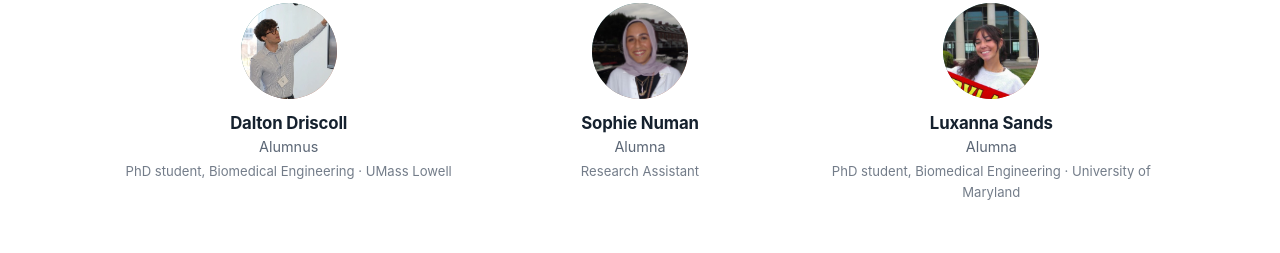
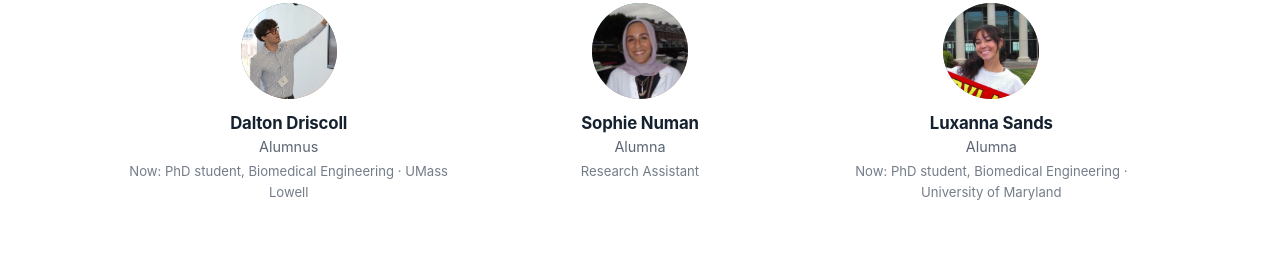
Before and after one commit to wlewis2/IDEAS-Lab, a plain HTML site: page index.html in a window 1280 px wide. Shown: the part 3686-3939 px from the top of the page. Drawn offline with Linux system fonts and the light colour scheme.

Commit message:
Prefix alumni current roles with Now:
Co-Authored-By: Claude Opus 4.8 <noreply@anthropic.com>

```diff
--- a/index.html
+++ b/index.html
@@ -345,7 +345,7 @@
             <div class="avatar"><img src="assets/dalton.jpg" alt="Dalton Driscoll" style="object-position: 50% 12%;" /></div>
             <h3>Dalton Driscoll</h3>
             <p>Alumnus</p>
-            <p class="detail">PhD student, Biomedical Engineering · UMass Lowell</p>
+            <p class="detail">Now: PhD student, Biomedical Engineering · UMass Lowell</p>
           </div>
           <div class="person">
             <div class="avatar"><img src="assets/sophie.jpg" alt="Sophie Numan" /></div>
@@ -357,7 +357,7 @@
             <div class="avatar"><img src="assets/luxanna.jpg" alt="Luxanna Sands" /></div>
             <h3>Luxanna Sands</h3>
             <p>Alumna</p>
-            <p class="detail">PhD student, Biomedical Engineering · University of Maryland</p>
+            <p class="detail">Now: PhD student, Biomedical Engineering · University of Maryland</p>
           </div>
         </div>
       </div>
```
